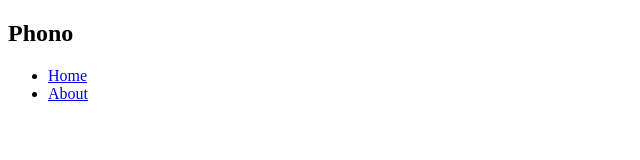
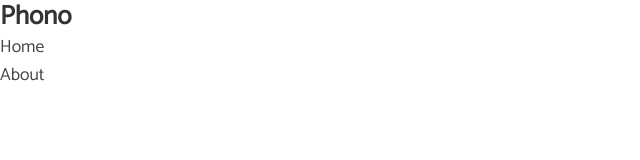
Before and after one commit to CodingGimp/Product-Landing-Page, a plain HTML site: page index.html in a window 1280 px wide. Shown: the whole page, without its empty margins (0-640 px from the left). Drawn offline with nearby package versions, Linux system fonts and the light colour scheme; files whose address does not match are found by name.

Commit message:
Base Styles

```diff
--- a/dist/css/style.css
+++ b/dist/css/style.css
@@ -1 +1,37 @@
 @import url('https://fonts.googleapis.com/css?family=Catamaran&display=swap');
+
+:root {
+    --primary-color: #333;
+    --secondary-color: #444;
+    --overlay-color: rgba(0, 0, 0, 0.7);
+}
+
+* {
+    box-sizing: border-box;
+    margin: 0;
+    padding: 0;
+}
+
+body {
+    font-family: 'Catamaran', sans-serif;
+    line-height: 1.6;
+    color: var(--primary-color);
+    font-size: 1.1rem
+}
+
+h1, h2, h3, h4 {
+    line-height: 1.3
+}
+
+a {
+    color: var(--secondary-color);
+    text-decoration: none;
+}
+
+ul {
+    list-style: none;
+}
+
+img {
+    width: 100%;
+}
```
